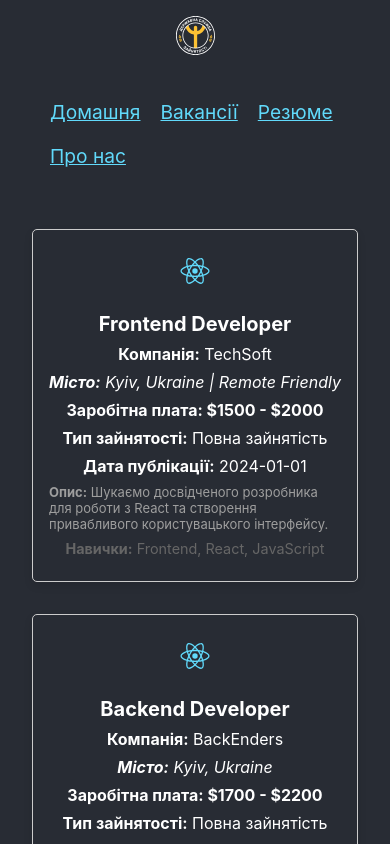
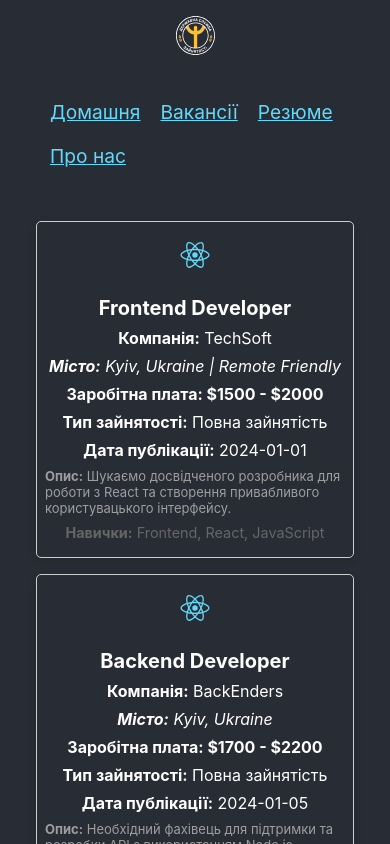
Before and after one commit to Dmstry/job-search-app-client, a React (Create React App) app: page /vacancies in a window 390 px wide. Shown: the top 844 px of the page. Built offline with nearby package versions, Linux system fonts and the light colour scheme.

Commit message:
Add media queries for mobile

```diff
--- a/src/features/Vacancies/VacancyCard.module.scss
+++ b/src/features/Vacancies/VacancyCard.module.scss
@@ -36,6 +36,12 @@
     }
   }
 
+  @media (max-width: shared.$max-mobile-width) {
+    margin: 0.5rem;
+    padding: 0.5rem;
+
+  }
+
   .logo {
     width: 50px;
     height: 50px;
@@ -67,6 +73,6 @@
 
   .description {
     font-size: small;
-    color: #9e9e9e;
+    color: shared.$dimmed-color;
   }
 }
--- a/src/styles/_shared.scss
+++ b/src/styles/_shared.scss
@@ -1,3 +1,5 @@
 $primary-color: #fff;
 $dimmed-color: #9e9e9e;
 $link-color: #61dafb;
+
+$max-mobile-width: 767px;
```
